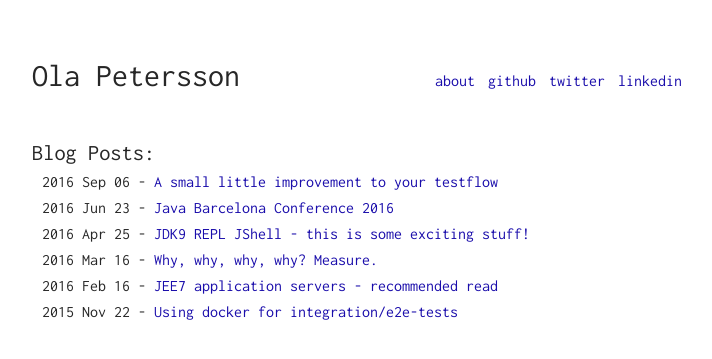
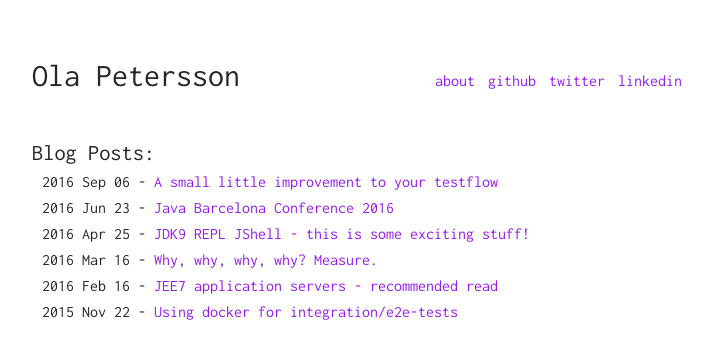
Before and after one commit to olbpetersson/olbpetersson.github.io, a Jekyll site: the page built from index.html, in a window 1280 px wide. Shown: the top 359 px of the page, without its empty margins (283-995 px from the left). Built offline with Jekyll 4.4.1, drawn with Linux system fonts in a browser that asks for light colours.

Commit message:
link color blue->purple

```diff
--- a/_sass/_config.scss
+++ b/_sass/_config.scss
@@ -4,7 +4,7 @@ $color-white: #FFFFFF;
 $color-light-grey: #EEEEEE;
 $color-grey: #606060;
 $color-dark-grey: #303030;
-$color-link: #1A0DAB;
+$color-link: #981ceb;
 $color-code: #00FF00;
 $color-hire-white: #FEFEFE;
 $color-hire-black: #272727;
```
